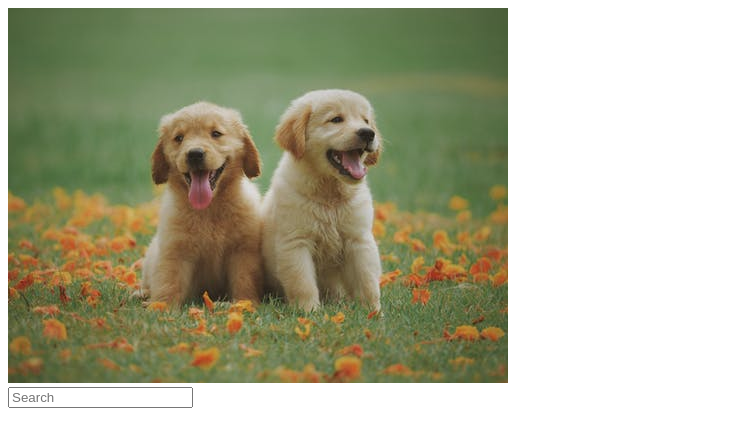
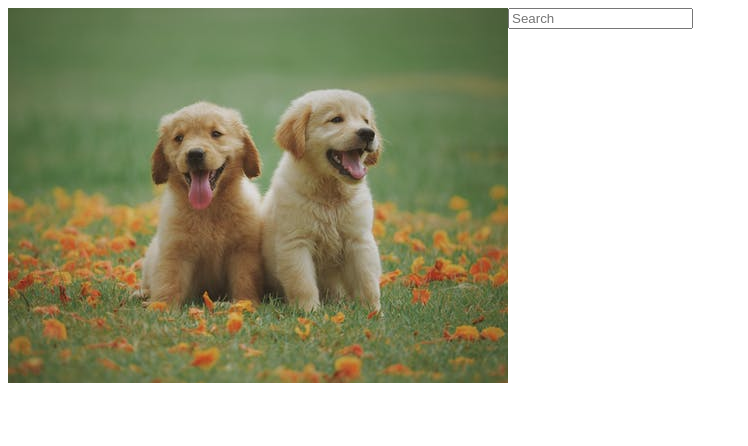
Before and after one commit to collinkan/safefordogs, a Vue app: page / in a window 1280 px wide. Shown: the top 446 px of the page, without its empty margins (0-748 px from the left). Built offline with nearby package versions, Linux system fonts and the light colour scheme.

Commit message:
changed styling

```diff
--- a/src/components/Banner.vue
+++ b/src/components/Banner.vue
@@ -1,9 +1,9 @@
 <template>
     <div>
-        <div class="logo">
+        <div id="logo">
             <img alt="temp_logo" src="../assets/temp_logo.jpeg">
         </div>
-        <div class="searchbar">
+        <div id="searchbar">
             <search-bar></search-bar>
         </div>
     </div>
@@ -20,11 +20,9 @@
 
 <style scoped>
     #logo {
-        text-align: center;
-        font-size: 50px;
+        float: left;
     }
-
     #searchbar {
-
+        float: left;
     }
 </style>
```
